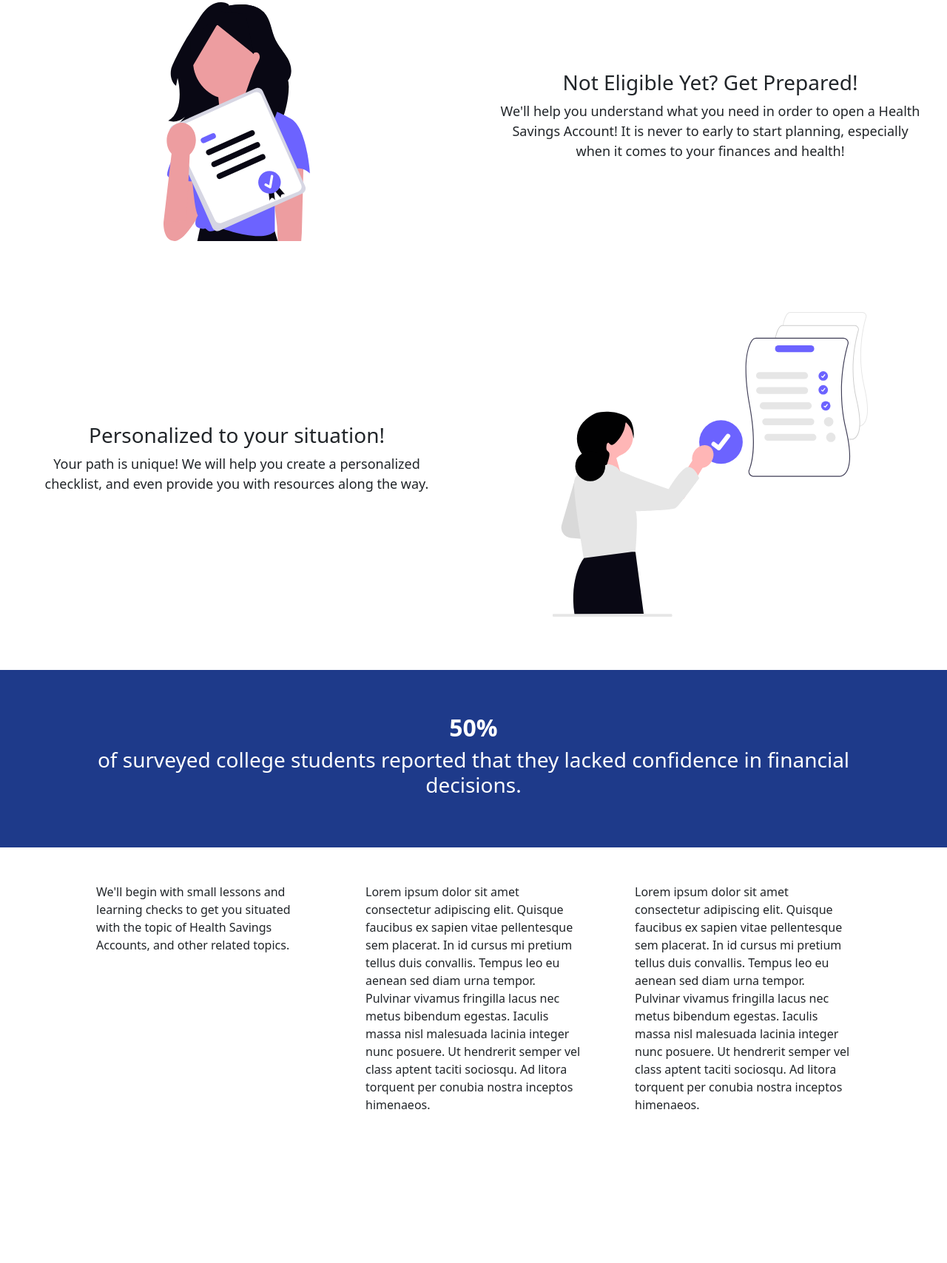
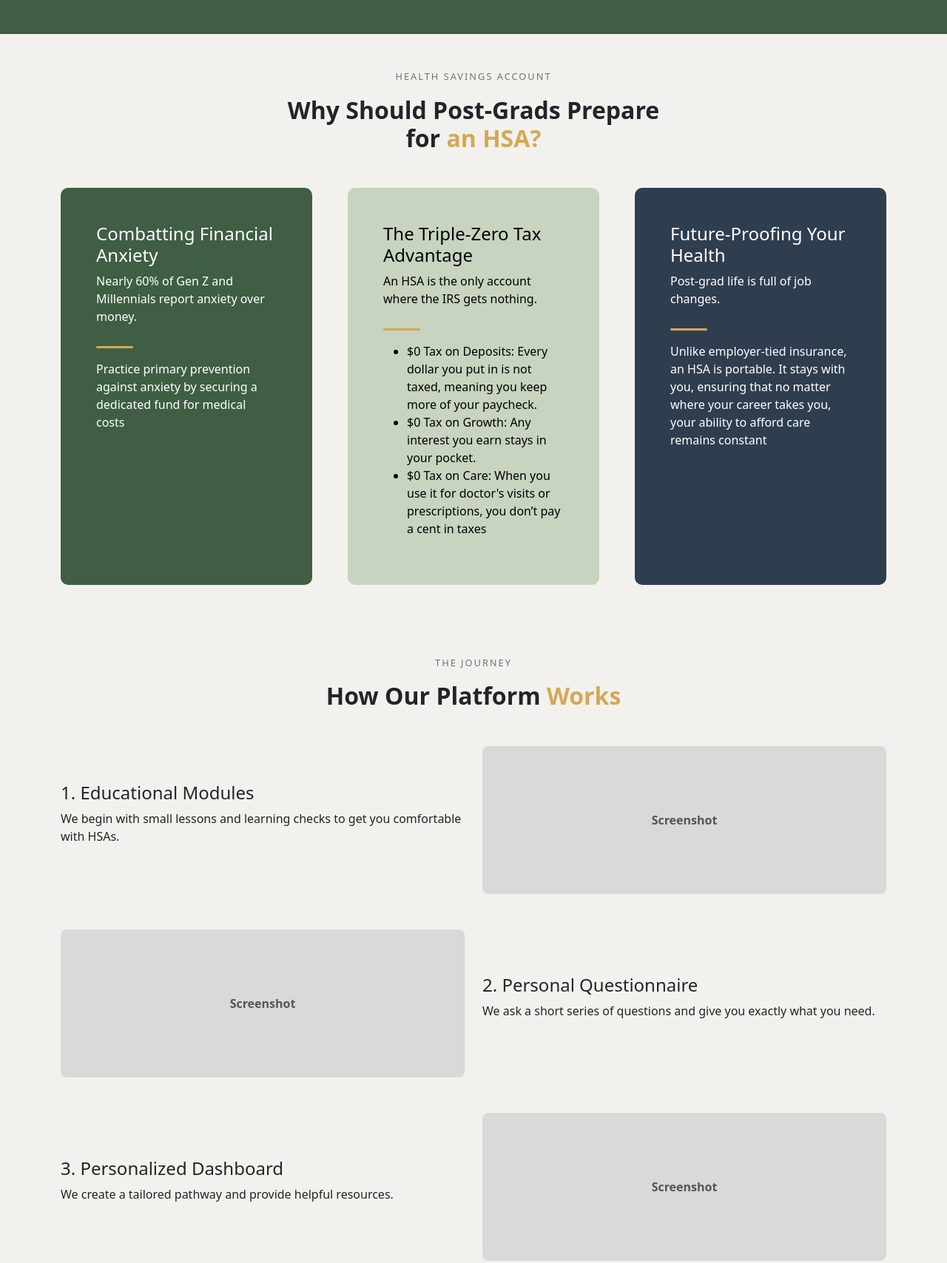
Before and after one commit to josevigil298/HSA-Project-Informatics172, a website: page index.html in a window 1280 px wide. Shown: the part 810-2518 px from the top of the page at 74% size. Before the commit the page ends 2380 px from the top, so only its background shows below. Drawn offline with nearby package versions, Linux system fonts and the light colour scheme.

Commit message:
Updated homepage

```diff
--- a/css/Modules.css
+++ b/css/Modules.css
@@ -1,17 +1,22 @@
-body{
-    padding-top: 180px;
+/* ===== BODY & NAVBAR ===== */
+body {
+    padding-top: 50px; /* space for fixed navbar */
+    font-family: sans-serif;
+    background-color: #F7F4EE;
 }
 
-.navbar{
-    background-color: #1E3A8A;
+.navbar {
+    background-color: #2F3E4F;
 }
 
-.navbar-brand{
+.navbar-brand {
     font-weight: 600;
 }
 
+/* ===== MODULE CONTAINER & VIDEO PLACEHOLDER ===== */
 .module-container {
     max-width: 900px;
+    margin: 0 auto;
 }
 
 .video-placeholder {
@@ -24,80 +29,81 @@ body{
     font-size: 24px;
 }
 
-
+/* ===== STEP PROGRESS BAR ===== */
 .step-progress {
     display: flex;
-    justify-content: space-between;
+    align-items: center;
     position: relative;
+    margin: 2rem 0;
 }
 
-/* Draw main background line */
-.step-progress::before {
-    content: "";
-    position: absolute;
-    top: 20px; /* Half of circle height (40px / 2) */
-    left: 0;
-    right: 0;
-    height: 4px;
-    background-color: #dee2e6;
-    z-index: 0;
-}
-
+/* Step circles */
 .step {
-    position: relative;
-    z-index: 1;
     display: flex;
     flex-direction: column;
     align-items: center;
-    flex: 1;
+    z-index: 1;
 }
 
 .circle {
     width: 40px;
     height: 40px;
     border-radius: 50%;
-    background-color: #dee2e6;
+    background-color: white;
+    border: 3px solid #dee2e6; /* default gray */
     display: flex;
     align-items: center;
     justify-content: center;
     font-weight: 600;
-    background-color: white;
-    border: 3px solid #dee2e6;
 }
 
-/* Completed */
+/* Completed step circle */
 .step.completed .circle {
-    border-color: #198754;
-    background-color: #198754;
+    border-color: #C8A96E;
+    background-color: #C8A96E;
     color: white;
 }
 
-/* Active */
+/* Active step circle */
 .step.active .circle {
-    border-color: #1E3A8A;
-    background-color: #1E3A8A;
+    border-color: #C8A96E;
+    background-color: #C8A96E;
     color: white;
 }
 
+/* Lines between steps */
+.line {
+    flex: 1;
+    height: 4px;
+    background-color: #dee2e6; /* default gray */
+    margin: 0 5px;
+    align-self: center;
+    z-index: 0;
+}
+
+/* Completed or active lines */
+.line.completed {
+    background-color: #C8A96E;
+}
+
+/* ===== BUTTONS ===== */
 .btn-success {
-    background-color: #1E3A8A; /* New background color */
-    border-color: #1E3A8A;     /* Match border */
-    color: white;              /* Text color */
+    background-color: #1E3A8A;
+    border-color: #1E3A8A;
+    color: white;
 }
 
 .btn-success:hover {
-    background-color: #2563eb; /* Darker shade on hover */
+    background-color: #2563eb;
     border-color: #2563eb;
 }
 
-
 .btn-outline-primary.active {
-    background-color: #0d6efd; /* Bootstrap primary blue */
+    background-color: #0d6efd;
     color: white;
 }
 
-
-/* Full screen center wrapper */
+/* ===== COMPLETION CARD ===== */
 .completion-wrapper {
     display: flex;
     align-items: center;
@@ -105,7 +111,6 @@ body{
     padding: 20px;
 }
 
-/* Card styling */
 .completion-card {
     background-color: #ffffff;
     padding: 60px 40px;
@@ -115,16 +120,57 @@ body{
     width: 100%;
 }
 
-/* Circle check icon */
 .completion-icon {
     width: 90px;
     height: 90px;
-    margin: 0 auto;
+    margin: 0 auto 20px auto;
     border-radius: 50%;
-    background-color: #198754;
+    background-color: #C8A96E;
     color: white;
     font-size: 2.5rem;
     display: flex;
     align-items: center;
     justify-content: center;
 }
+
+/* ===== CUSTOM CARDS ===== */
+.custom-card {
+    background-color: #3F5E44;
+    color: white;
+    border: none;
+    border-radius: 10px;
+    padding: 2.5rem 1.5rem;
+    text-align: left;
+    height: 100%;
+}
+
+/* Headings & paragraphs spacing */
+.custom-card h4,
+.custom-card h5 {
+    margin-top: 1rem;
+    margin-bottom: 1rem;
+}
+
+.custom-card p {
+    margin-bottom: 1rem;
+}
+
+/* Divider */
+.divider {
+    height: 3px;
+    width: 50px;
+    background-color: #D4A857;
+    margin: 0.75rem 0 1rem 0; /* left-aligned */
+    border-radius: 5px;
+}
+
+/* Light variant for cards */
+.light-card {
+    background-color: #ffffff;
+    color: #3F5E44;
+}
+
+/* ===== SPACING & LAYOUT ===== */
+.row.g-5 {
+    gap: 2rem; /* spacing between columns */
+}
--- a/css/index.css
+++ b/css/index.css
@@ -1,63 +1,105 @@
-
-body{
-    padding-top: 180px;
+body {
+    padding-top: 50px;
 }
 
-.navbar{
-    background-color: #1E3A8A;
+/* NAVBAR */
+.navbar {
+    background-color: #2F3E4F;
 }
 
-.navbar-brand{
-    font-weight: 600;
+.nav-hidden {
+    opacity: 0;
+    transition: opacity 0.3s ease;
 }
 
-#navButton{
-    background-color: #2563eb;
+.nav-visible {
+    opacity: 1;
 }
 
-#heroButton{
-    background-color: #2563eb;
-    border-style: solid;
+/* HERO */
+.hero-section {
+    background: linear-gradient(rgba(47,62,79,0.9), rgba(47,62,79,0.9));
+    background-size: cover;
+    background-position: center;
+    min-height: 55vh;
+    padding: 4rem 0;
 }
 
+.button-start{
+    background-color: #6B8F61;
+    border: #6B8F61;
+    border-radius: 100px;
+}
 
-.second-section{
-    background-color: #1E3A8A;
+/* GREEN INTRO SECTION */
+.intro-section {
+    background-color: #3F5E44;
     color: white;
-    min-height: 30vh;
+}
+
+/* SECTION LABEL */
+.section-label {
+    font-size: 0.8rem;
+    letter-spacing: 2px;
+    color: #6c757d;
+}
+
+/* HIGHLIGHT COLOR */
+.highlight-text {
+    color: #D4A857;
+}
+
+/* WHY SECTION */
+.why-section {
+    background-color: #f3f1ed;
+}
+
+/* CARDS */
+.custom-card {
+    background-color: #3F5E44;
+    color: white;
+    border: none;
+    border-radius: 10px;
+    padding: 2.5rem 1.5rem;
+    text-align: left;
+}
+
+.divider {
+    height: 3px;
+    width: 50px;
+    background-color: #D4A857;
+    margin: 0.75rem 0 1rem 0;
+    border-radius: 5px;
+}
+
+.light-card {
+    background-color: #c8d3c0;
+    color: black;
+}
+
+.dark-card{
+    background-color: #2F3E4F;
+    color: white;
+}
+
+/* JOURNEY SECTION */
+.journey-section {
+    background-color: #f3f1ed;
+}
+
+/* Placeholder screenshot box */
+.placeholder-box {
+    background-color: #d9d9d9;
+    height: 200px;
     display: flex;
     align-items: center;
+    justify-content: center;
+    border-radius: 8px;
+    font-weight: bold;
+    color: #555;
 }
 
-.percentage{
-    font-weight: bold;
+/* FOOTER */
+.footer {
+    background-color: #2F3E4F;
 }
-
-
-.responsive-img-1{
-    max-width: 75%;
-    height: auto;
-    display: block;
-    margin: 0 auto;
-}
-
-
-.responsive-img-2{
-    max-width: 35%;
-    height: auto;
-    display: block;
-    margin: 0 auto;
-}
-
-.responsive-img-3{
-    max-width: 75%;
-    height: auto;
-    display: block;
-    margin: 0 auto;
-}
-
-
-
-.Section-Text{
-    font-size: large;
-}
--- a/index.html
+++ b/index.html
@@ -11,148 +11,150 @@
         <title>Homepage - HSANext</title>
     </head>
     <body>
-        <nav class = "navbar navbar-expand-lg navbar-dark fixed-top">
-            <div class = "container">
+
+        <!-- NAVBAR -->
+        <nav class="navbar navbar-expand-lg navbar-dark fixed-top">
+            <div class="container">
                 <a class="navbar-brand fw-bold" href="#">HSANext</a>
 
-                <a href = "pages/Module-Education/Module_1.html" id="navButton" class="btn btn-success ms-auto d-none">
+                <a href="pages/Module-Education/Module_1.html"
+                   id="navButton"
+                   class="btn btn-success ms-auto nav-hidden button-start">
                     Get Started
                 </a>
             </div>
         </nav>
 
-        <section class = "Introduction-Section">
-            <div class = "container-fluid text-center">
-                <div>
-                    <h1>Welcome to HSANext!</h1>
-                    <h2 class="mb-4">Your Financial Health Journey Starts Here!</h2>
-                    <a href = "pages/Module-Education/Module_1.html" id="heroButton" class="btn btn-primary">
+        <!-- HERO SECTION -->
+        <section class="hero-section text-center text-white d-flex align-items-center">
+            <div class="container">
+                <h1 class="fw-bold">Welcome to HSANext</h1>
+                <p class="lead mb-4">Your Financial Health Journey Starts Here!</p>
+                <a href="pages/Module-Education/Module_1.html" class="btn btn-success px-4 button-start">
                     Get Started
                 </a>
             </div>
+        </section>
 
-                <div class="my-5">
-                    <div class ="row align-items-center">
-                        <!--First Section-->
-                        <div class="col-md-6 order-2 order-md-1 mb-4 mb-md-0">
-                            <div class="content-container p-4 rounded h-100 text-center">
-                                <h3>Don't Know what an HSA is? No Problem!</h3>
-                                <p class="Section-Text">We are here to guide you through your journey in discovering what this Health Savings Account is.
-                                    The earlier you learn and prepare, the easier it will be in the future!
+        <!-- GREEN INTRO SECTION -->
+        <section class="intro-section py-5">
+            <div class="container">
+                <h2 class="fw-bold">
+                    Are You Graduating Soon?
+                    <span class="highlight-text">Want To Save Money?</span>
+                </h2>
+
+                <p class="mt-4">
+                    The transition from college to the real world is one of the most stressful life events a young adult can face, especially regarding health and finances.
+                    Most existing financial tools are designed for established professionals, leaving students in a 'pre-eligibility' limbo where they lack the guidance to start early.
+                    While the focus of healthcare is often on treating illness, we believe that financial wellness is preventative care.
+                    We’ve seen how the complexity of postgraduate life can lead to "administrative burden" and health-avoidance behaviors, so we built this platform to bridge the gap between graduation and long-term health stability.
                 </p>
+                <p class="mt-4">
+                    We aim to equip the next generation of professionals with the tools and health-literacy required to navigate High-Deductible Health Plans (HDHPs) and Health Savings Accounts (HSAs).
+                    By introducing HSAs early, we aim to transform financial literacy into a proactive health strategy.
+                </p>
+            </div>
+        </section>
+
+        <!-- WHY HSA SECTION -->
+        <section class="why-section py-5">
+            <div class="container text-center">
+                <p class="section-label">HEALTH SAVINGS ACCOUNT</p>
+                <h2 class="fw-bold mb-5">
+                    Why Should Post-Grads Prepare <br>
+                    for <span class="highlight-text">an HSA?</span>
+                </h2>
+
+                <div class="row justify-content-center g-5">
+                    <div class="col-md-4">
+                        <div class="card custom-card h-100 p-5">
+                            <h4>Combatting Financial Anxiety</h4>
+                            <p>Nearly 60% of Gen Z and Millennials report anxiety over money. </p>
+                            <div class="divider"></div>
+                            <p>Practice primary prevention against anxiety by securing a dedicated fund for medical costs</p>
                         </div>
                     </div>
 
-                        <!-- Second Section -->
-                        <div class="col-md-6 order-1 order-md-2">
-                            <div class="p-4 rounded h-100 text-center">
-                                <img src = "img/undraw_education_3vwh.svg" alt = "Women standing on a book reaching for a graduation cap."
-                                class = "responsive-img-1">
-                            </div>
-                        </div>
+                    <div class="col-md-4">
+                        <div class="card custom-card h-100 p-5 light-card">
+                            <h4>The Triple-Zero Tax Advantage</h4>
+                            <p>An HSA is the only account where the IRS gets nothing.</p>
+                            <div class="divider"></div>
+                            <ul>
+                                <li>
+                                    $0 Tax on Deposits: Every dollar you put in is not taxed, meaning you keep more of your paycheck.
+                                </li>
+                                <li>
+                                    $0 Tax on Growth: Any interest you earn stays in your pocket.
+                                </li>
+                                <li>
+                                    $0 Tax on Care: When you use it for doctor's visits or prescriptions, you don’t pay a cent in taxes
+                                </li>
+                            </ul>
                         </div>
                     </div>
 
-                <div class="my-5">
-                    <div class ="row align-items-center">
-                        <!--First Section-->
-                        <div class="col-md-6 mb-4 mb-md-0">
-                            <div class="p-4 rounded h-100 text-center">
-                                <img src = "img/undraw_certificate_cqps.svg" alt = "Women holding a certficate." class = "responsive-img-2">
+                    <div class="col-md-4">
+                        <div class="card custom-card h-100 p-5 dark-card">
+                            <h4>Future-Proofing Your Health</h4>
+                            <p>Post-grad life is full of job changes.</p>
+                            <div class="divider"></div>
+                            <p>Unlike employer-tied insurance, an HSA is portable. It stays with you, ensuring that no matter where your career takes you, your ability to afford care remains constant</p>
                         </div>
-                        </div>
-
-                        <!-- Second Section -->
-                        <div class="col-md-6">
-                            <div class="content-container p-4 rounded h-100 text-center">
-                                <h3>Not Eligible Yet? Get Prepared!</h3>
-                                <p class="Section-Text">
-                                    We'll help you understand what you need in order to open a Health Savings Account!
-                                    It is never to early to start planning, especially when it comes to your finances and health!
-                                </p>
-                            </div>
-                        </div>
-                    </div>
-                </div>
-
-                <div class="my-5">
-                    <div class ="row align-items-center">
-                        <!--First Section-->
-                        <div class="col-md-6 order-2 order-md-1 mb-4 mb-md-0">
-                            <div class="content-container p-4 rounded h-100 text-center">
-                                <h3>Personalized to your situation!</h3>
-                                <p class="Section-Text">Your path is unique! We will help you create a personalized checklist, and even provide you with
-                                    resources along the way.
-                                </p>
-                            </div>
-                        </div>
-
-                        <!-- Second Section -->
-                        <div class="col-md-6 order-1 order-md-2">
-                            <div class="p-4 rounded h-100 text-center">
-                                <img src = "img/undraw_to-do-list_o3jf.svg" alt = "Person looking at her checklist" class="responsive-img-3">
-                            </div>
-                        </div>
-                    </div>
-                </div>
-
-
-            </div>
-        </section>
-
-        <section class = "second-section">
-            <div class = "container">
-                <div class="row">
-                    <div class = "mx-auto p-3 text-center">
-                        <h2 class = "percentage">50%</h2>
-                        <h3>of surveyed college students reported that they lacked confidence
-                            in financial decisions.
-                        </h3>
                     </div>
                 </div>
             </div>
         </section>
 
-        <section class="Info-Section">
-            <div class="container">
-                <div class="row p-4">
-                    <div class="col-md">
-                        <div class="p-4 rounded">
-                            <p>
-                                We'll begin with small lessons and learning checks to get you situated with the topic of Health Savings Accounts,
-                                and other related topics.
-                            </p>
+        <!-- JOURNEY SECTION -->
+        <section class="journey-section py-5">
+            <div class="container text-center">
+                <p class="section-label">THE JOURNEY</p>
+                <h2 class="fw-bold mb-5">
+                    How Our Platform <span class="highlight-text">Works</span>
+                </h2>
+
+                <div class="row align-items-center mb-5">
+                    <div class="col-md-6 text-start">
+                        <h4>1. Educational Modules</h4>
+                        <p>We begin with small lessons and learning checks to get you comfortable with HSAs.</p>
+                    </div>
+                    <div class="col-md-6">
+                        <div class="placeholder-box">Screenshot</div>
                     </div>
                 </div>
 
-                    <div class="col-md">
-                        <div class="p-4 rounded">
-                            <p>
-                                Lorem ipsum dolor sit amet consectetur adipiscing elit. Quisque faucibus ex sapien vitae pellentesque sem placerat.
-                                In id cursus mi pretium tellus duis convallis. Tempus leo eu aenean sed diam urna tempor. Pulvinar vivamus fringilla
-                                lacus nec metus bibendum egestas. Iaculis massa nisl malesuada lacinia integer nunc posuere. Ut hendrerit semper vel
-                                class aptent taciti sociosqu. Ad litora torquent per conubia nostra inceptos himenaeos.
-                            </p>
+                <div class="row align-items-center mb-5">
+                    <div class="col-md-6 order-md-2 text-start">
+                        <h4>2. Personal Questionnaire</h4>
+                        <p>We ask a short series of questions and give you exactly what you need.</p>
+                    </div>
+                    <div class="col-md-6 order-md-1">
+                        <div class="placeholder-box">Screenshot</div>
                     </div>
                 </div>
 
-                    <div class="col-md">
-                        <div class="p-4 rounded">
-                            <p>
-                                Lorem ipsum dolor sit amet consectetur adipiscing elit. Quisque faucibus ex sapien vitae pellentesque sem placerat.
-                                In id cursus mi pretium tellus duis convallis. Tempus leo eu aenean sed diam urna tempor. Pulvinar vivamus fringilla
-                                lacus nec metus bibendum egestas. Iaculis massa nisl malesuada lacinia integer nunc posuere. Ut hendrerit semper vel
-                                class aptent taciti sociosqu. Ad litora torquent per conubia nostra inceptos himenaeos.
-                            </p>
+                <div class="row align-items-center">
+                    <div class="col-md-6 text-start">
+                        <h4>3. Personalized Dashboard</h4>
+                        <p>We create a tailored pathway and provide helpful resources.</p>
+                    </div>
+                    <div class="col-md-6">
+                        <div class="placeholder-box">Screenshot</div>
                     </div>
                 </div>
             </div>
-
-            </div>
         </section>
 
+        <!-- FOOTER -->
+        <footer class="footer text-center text-white py-4">
+            <h5 class="mb-1">HSANext</h5>
+            <small>Your Financial Health Journey Starts Here</small>
+        </footer>
 
         <script src="https://cdn.jsdelivr.net/npm/bootstrap@5.3.2/dist/js/bootstrap.bundle.min.js"></script>
         <script src="js/script.js"></script>
+
     </body>
 </html>
```
Also changed, not shown: js/script.js (+5 -8 lines), pages/Module-Education/Module_1.html (+23 -13 lines). Lines whose indentation alone changed are shown as unchanged.
